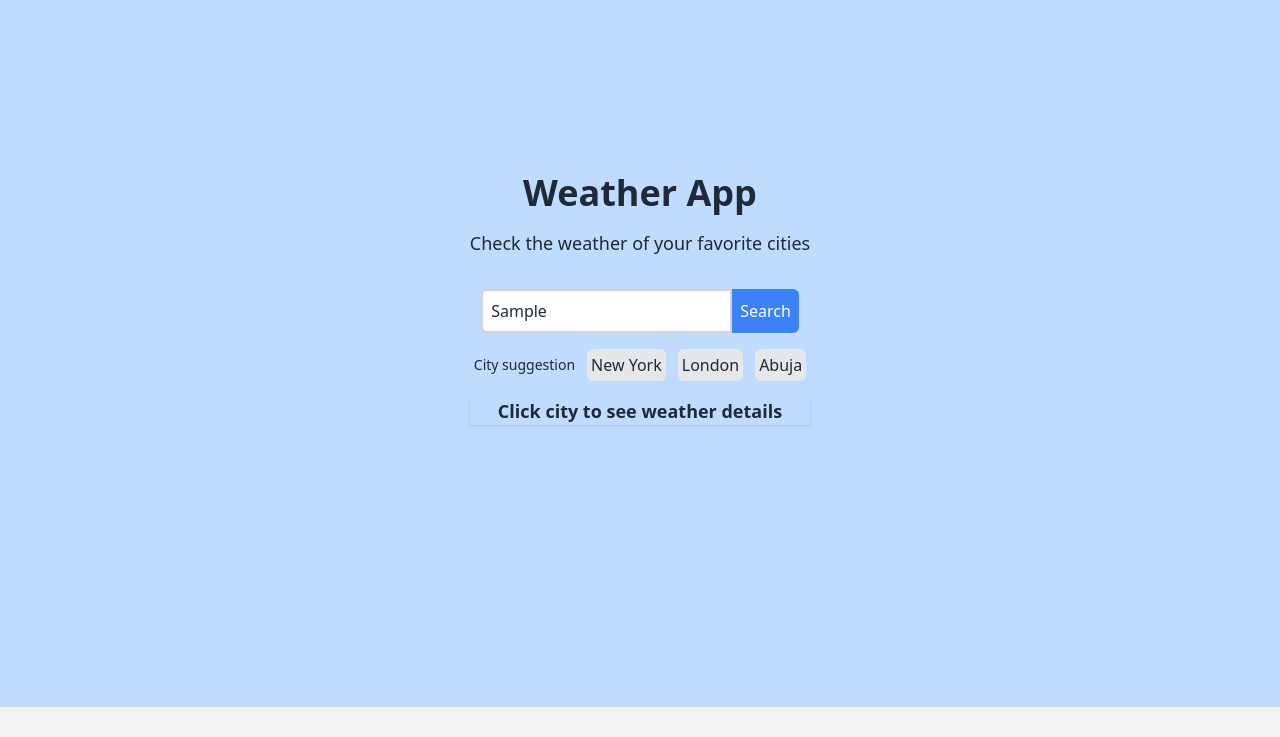
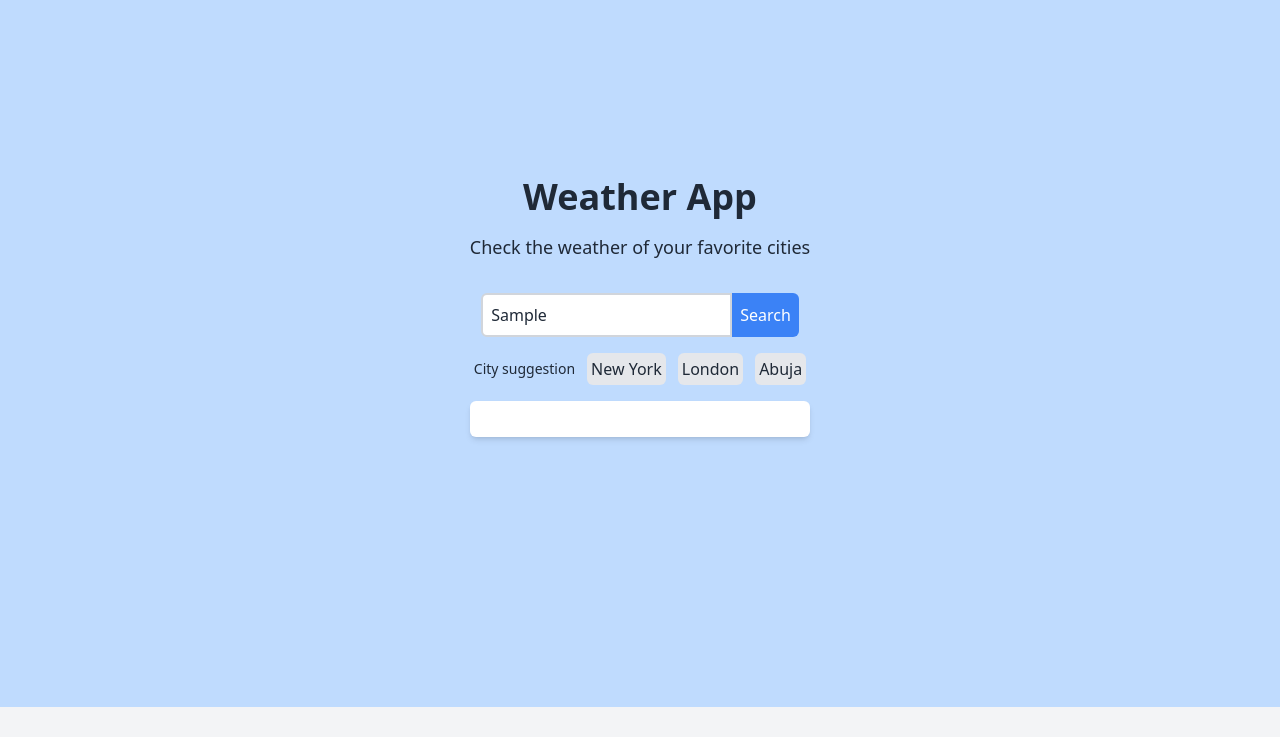
Before and after one commit to segunajibola/weather-app, a website: page src/index.html in a window 1280 px wide. Both pictures are taken after typing "Sample" into the empty fields and a click on the button "Search". Shown: the part 93-830 px from the top of the page. Drawn offline with nearby package versions, Linux system fonts and the light colour scheme; files that its build step writes are made by us from their sources; no server answers.

Commit message:
usePromises

```diff
--- a/src/index.html
+++ b/src/index.html
@@ -36,8 +36,8 @@
       <div id="weatherQuick"></div>
 
       <!-- Example cities -->
-      <div class="bg-whit e p- 4 roun ded-md shadow -md dark:bg -gray-800 my-4">
-        <h2 id="cityName" class="text-lg font-semibold mb-1">Click city to see weather details</h2>
+      <div id="cityCard">
+        <h2 id="cityName" class="text-lg font-semibold mb-1"></h2>
         <p id="cityDescription"></p>
         <p id="cityTemp"></p>
         <p id="cityHumidity"></p>
--- a/src/script.js
+++ b/src/script.js
@@ -2,7 +2,6 @@ const apiKey = "f7cfadf4fcec504badf3285e0227fee9";
 const apiUrl = "https://api.openweathermap.org/data/2.5/weather";
 const cities = ["London", "Paris", "New York", "Tokyo", "Sydney"];
 const weatherExample = document.getElementById("weatherInfo");
-const weatherQuick = document.getElementById("weatherQuick");
 const quickCityButtons = document.querySelectorAll(".quick-city-button");
 const cityName = document.getElementById("cityName")
 const cityTemp = document.getElementById("cityTemp")
@@ -10,6 +9,7 @@ const cityHumidity = document.getElementById("cityHumidity")
 const cityDescription = document.getElementById("cityDescription")
 const searchButton = document.querySelector("#searchButton");
 const searchInput = document.querySelector("#searchInput");
+const cityCard = document.getElementById("cityCard")
 
 const darkModeToggle = document.getElementById('darkModeToggle');
 darkModeToggle.addEventListener('click', () => {
@@ -66,27 +66,15 @@ document.addEventListener("DOMContentLoaded", function () {
     });
 
     const displayWeather = async (data) => {
-        // const cityData = await fetchCityWeather(data);
+        cityCard.className = "bg-white p-4 rounded-md shadow-md dark:bg-gray-800 mt-4";
         cityName.textContent = data.name
         cityTemp.textContent = `Temperature: ${data.main.temp}°C`
-        cityHumidity.textContent = `Humidity: ${data.main.humidity}`
+        cityHumidity.textContent = `Humidity: ${data.main.humidity}%`
         cityDescription.textContent = `Description: ${data.weather[0].description}`
-        // const cityCard = document.createElement("div");
-        // cityCard.className = "bg-white p-4 rounded-md shadow-md dark:bg-gray-800";
-        // cityCard.innerHTML = `
-        //   <h2 class="text-lg font-semibold mb-2">${cityData.name}</h2>
-        //   <p>Temperature: ${cityData.main.temp}°C</p>
-        //   <p>Humidity: ${cityData.main.humidity}%</p>
-        //   <p>Weather: ${cityData.weather[0].description}</p>
-        // `;
-
-        // weatherQuick.innerHTML = "";
-        // weatherQuick.appendChild(cityCard);
       };
 
     searchButton.addEventListener("click", async () => {
         const cityName = searchInput.value;
-        console.log("cityName", cityName)
         if (cityName.trim() !== "") {
             const weatherData = await fetchCityWeather(cityName);
             displayWeather(weatherData);
```
